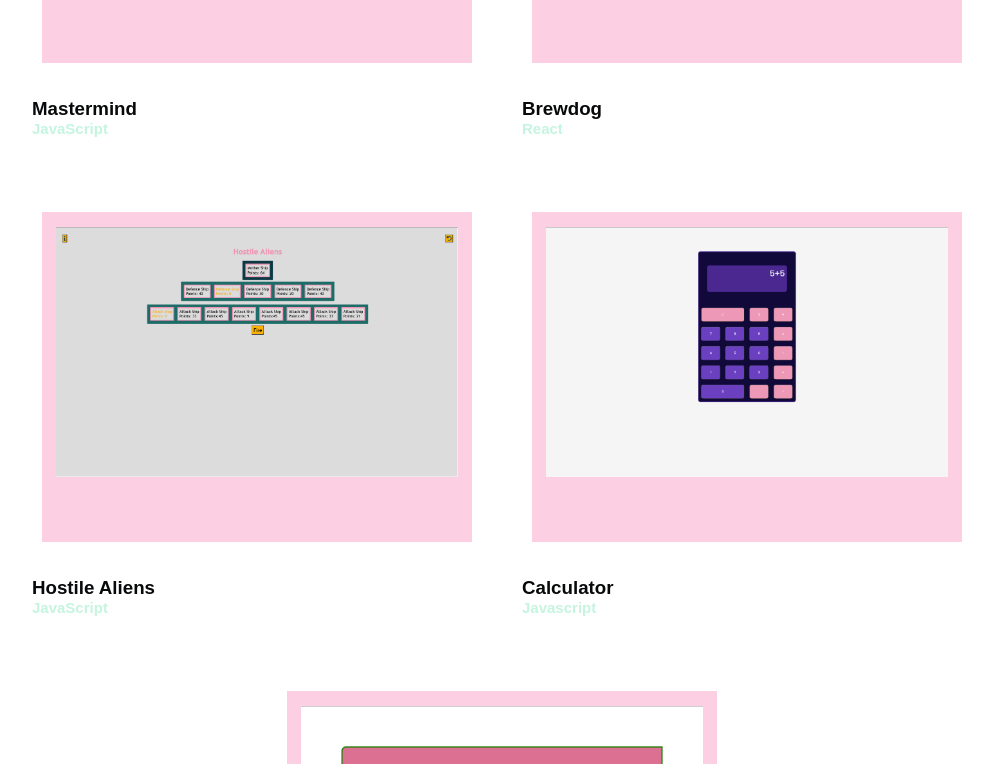
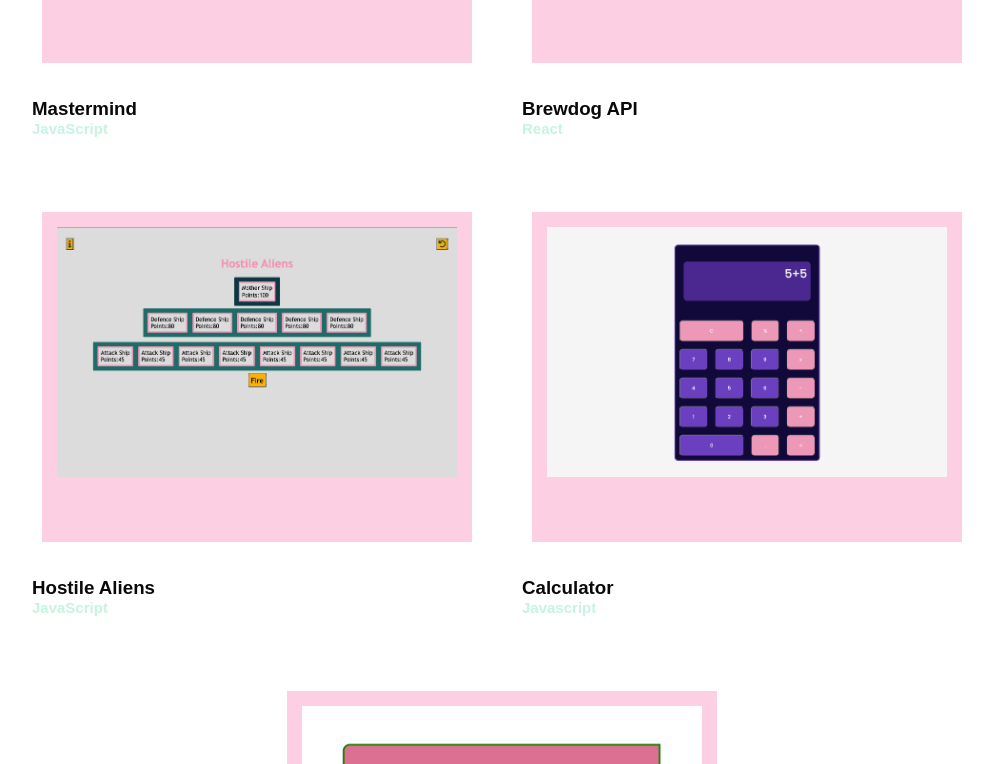
Before and after one commit to OBuckland/portfolio-v2, a React (Create React App) app: page / in a window 1280 px wide. Shown: the part 1196-1960 px from the top of the page, without its empty margins (138-1131 px from the left). Built offline with nearby package versions, Linux system fonts and the light colour scheme; a web font is replaced by a local one.

Commit message:
add line breaks to brewdog description

```diff
--- a/src/projectData.js
+++ b/src/projectData.js
@@ -1,9 +1,9 @@
 import profileImage1 from "./assets/portfolio-profile.jpg";
 import masterMind from "./assets/mastermind.png";
 import brewdog from "./assets/bewdog.png";
-import calculator from "./assets/calculator.png";
-import hostileAliens from "./assets/hostile-aliens.png";
-import morseCode from "./assets/morsecode.png";
+import calculator from "./assets/calculator2.png";
+import hostileAliens from "./assets/hostile-aliens2.png";
+import morseCode from "./assets/morsecode2.png";
 
 
 export const projectData = [
@@ -16,8 +16,8 @@ export const projectData = [
         url: "https://obuckland.github.io/mastermind-game/"
     },
     {
-        name: "Brewdog",
-        description: "This is a React built App. It displays Brewdog beers, each beer has a: name, image, ABV and tagline. Data has been taken from the Punk API, which contained the beer data used for the app. Where possible the App has been unit tested.",
+        name: "Brewdog API",
+        description: <p>This is a React built App. It displays Brewdog beers, each beer has a: name, image, ABV and tagline. There is a filter function to refine the user's search. <br /> <br />Data has been taken from the Punk API, which contained the beer data used for the app. Where possible the App has been unit tested using Enzyme.</p>,
         image: brewdog,
         technology: "React",
         gitHub: "https://github.com/OBuckland/mastermind-game",
@@ -25,7 +25,7 @@ export const projectData = [
     },
     {
         name: "Hostile Aliens",
-        description: "This game is loosely based on the Space Invaders arcade game. The game has been built using an OOP approach and unit tested using Jest. The player presses the fire button to randomly hit one of the ships. There are 3 types of ships: mothership, defence ship and attack ship. The game is won when either the mothership is destroyed or all ships reach zero points.",
+        description: "This game is loosely based on the Space Invaders arcade game. The game has been built using an OOP approach and unit tested using Jest. ",
         image: hostileAliens,
         technology: "JavaScript",
         gitHub: "https://github.com/OBuckland/hostile-aliens",
```
